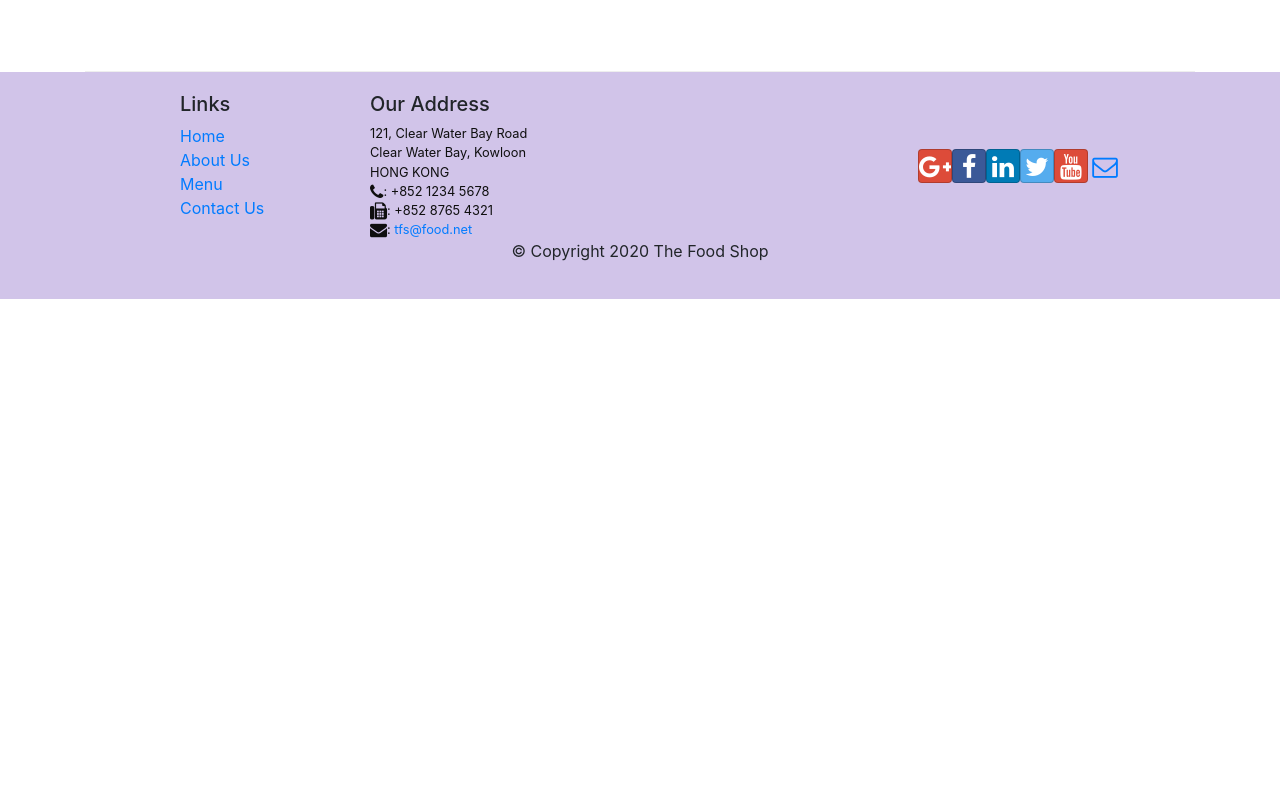
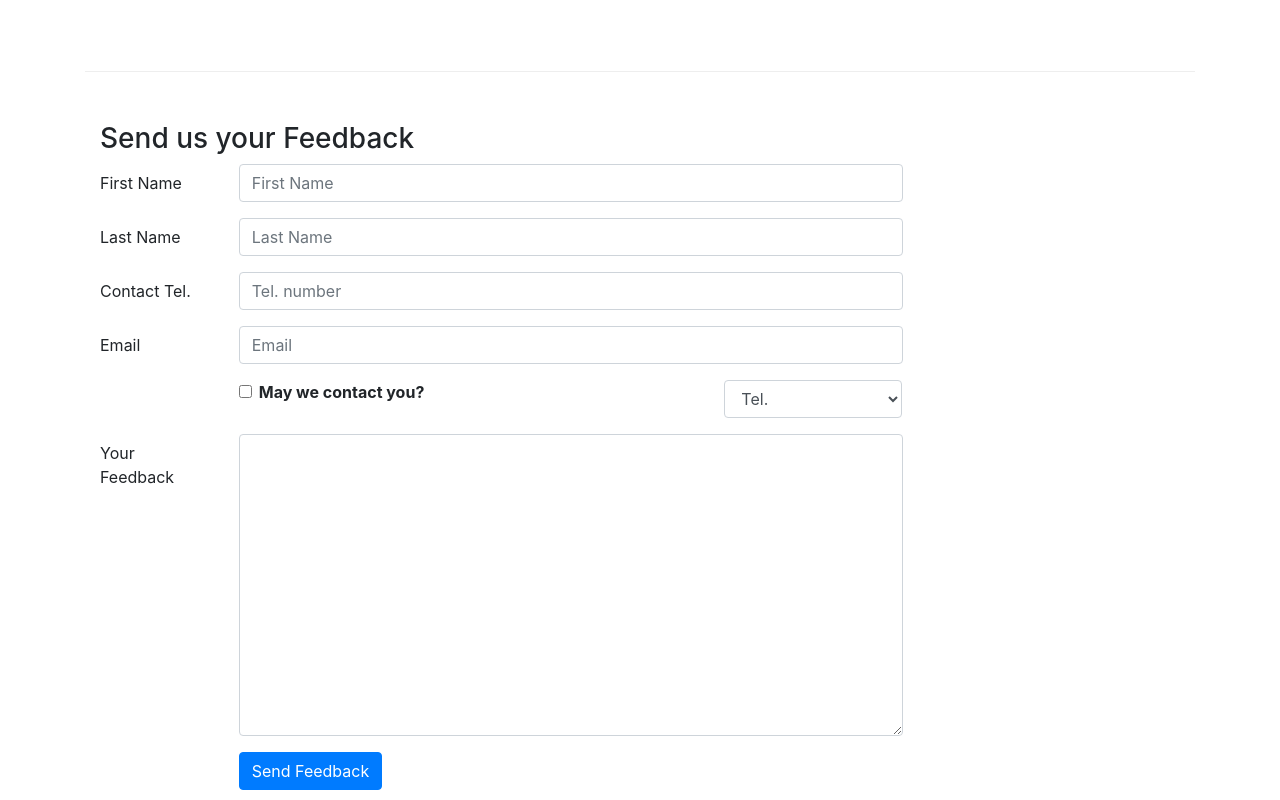
Before and after one commit to SohelRaja/The-Food-Shop, a React (Create React App) app: page /contactus in a window 1280 px wide. Shown: the part 800-1600 px from the top of the page. Before the commit the page ends 1099 px from the top, so only its background shows below. Built offline with nearby package versions, Linux system fonts and the light colour scheme.

Commit message:
Control form

```diff
--- a/src/components/ContactComponent.js
+++ b/src/components/ContactComponent.js
@@ -1,8 +1,41 @@
-import React from 'react';
-import {Breadcrumb, BreadcrumbItem} from 'reactstrap';
+import React, { Component } from 'react';
+import {Breadcrumb, BreadcrumbItem, Button, Form, FormGroup, Label, Input, Col} from 'reactstrap';
 import {Link} from 'react-router-dom';
 
-function Contact(props) {
+class Contact extends Component{
+    constructor(props) {
+        super(props);
+
+        this.state = {
+            firstname: '',
+            lastname: '',
+            telnum: '',
+            email: '',
+            agree: false,
+            contactType: 'Tel.',
+            message: ''
+        };
+
+        this.handleInputChange = this.handleInputChange.bind(this);
+        this.handleSubmit = this.handleSubmit.bind(this);
+    }
+
+    handleInputChange(event) {
+        const target = event.target;
+        const value = target.type === 'checkbox' ? target.checked : target.value;
+        const name = target.name;
+
+        this.setState({
+          [name]: value
+        });
+    }
+
+    handleSubmit(event) {
+        console.log('Current State is: ' + JSON.stringify(this.state));
+        alert('Current State is: ' + JSON.stringify(this.state));
+        event.preventDefault();
+    }
+    render(){
         return(
             <div className="container">
                 <div className="row">
@@ -41,8 +74,91 @@ function Contact(props) {
                         </div>
                     </div>
                 </div>
+                <div className="row row-content">
+                   <div className="col-12">
+                      <h3>Send us your Feedback</h3>
+                   </div>
+                    <div className="col-12 col-md-9">
+                        <Form onSubmit={this.handleSubmit}>
+                            <FormGroup row>
+                                <Label htmlFor="firstname" md={2}>First Name</Label>
+                                <Col md={10}>
+                                    <Input type="text" id="firstname" name="firstname"
+                                        placeholder="First Name"
+                                        value={this.state.firstname}
+                                        onChange={this.handleInputChange} />
+                                </Col>
+                            </FormGroup>
+                            <FormGroup row>
+                                <Label htmlFor="lastname" md={2}>Last Name</Label>
+                                <Col md={10}>
+                                    <Input type="text" id="lastname" name="lastname"
+                                        placeholder="Last Name"
+                                        value={this.state.lastname}
+                                        onChange={this.handleInputChange} />
+                                </Col>
+                            </FormGroup>
+                            <FormGroup row>
+                            <Label htmlFor="telnum" md={2}>Contact Tel.</Label>
+                                <Col md={10}>
+                                    <Input type="tel" id="telnum" name="telnum"
+                                        placeholder="Tel. number"
+                                        value={this.state.telnum}
+                                        onChange={this.handleInputChange} />
+                                </Col>
+                            </FormGroup>
+                            <FormGroup row>
+                                <Label htmlFor="email" md={2}>Email</Label>
+                                <Col md={10}>
+                                    <Input type="email" id="email" name="email"
+                                        placeholder="Email"
+                                        value={this.state.email}
+                                        onChange={this.handleInputChange} />
+                                </Col>
+                            </FormGroup>
+                            <FormGroup row>
+                                <Col md={{size: 6, offset: 2}}>
+                                    <FormGroup check>
+                                        <Label check>
+                                            <Input type="checkbox"
+                                                name="agree"
+                                                checked={this.state.agree}
+                                                onChange={this.handleInputChange} /> {' '}
+                                            <strong>May we contact you?</strong>
+                                        </Label>
+                                    </FormGroup>
+                                </Col>
+                                <Col md={{size: 3, offset: 1}}>
+                                    <Input type="select" name="contactType"
+                                            value={this.state.contactType}
+                                            onChange={this.handleInputChange}>
+                                        <option>Tel.</option>
+                                        <option>Email</option>
+                                    </Input>
+                                </Col>
+                            </FormGroup>
+                            <FormGroup row>
+                                <Label htmlFor="message" md={2}>Your Feedback</Label>
+                                <Col md={10}>
+                                    <Input type="textarea" id="message" name="message"
+                                        rows="12"
+                                        value={this.state.message}
+                                        onChange={this.handleInputChange}></Input>
+                                </Col>
+                            </FormGroup>
+                            <FormGroup row>
+                                <Col md={{size: 10, offset: 2}}>
+                                    <Button type="submit" color="primary">
+                                        Send Feedback
+                                    </Button>
+                                </Col>
+                            </FormGroup>
+                        </Form>
+                    </div>
+               </div>
             </div>
         );
+    };
 }
 
 export default Contact;
```
Lines whose indentation alone changed are shown as unchanged.
